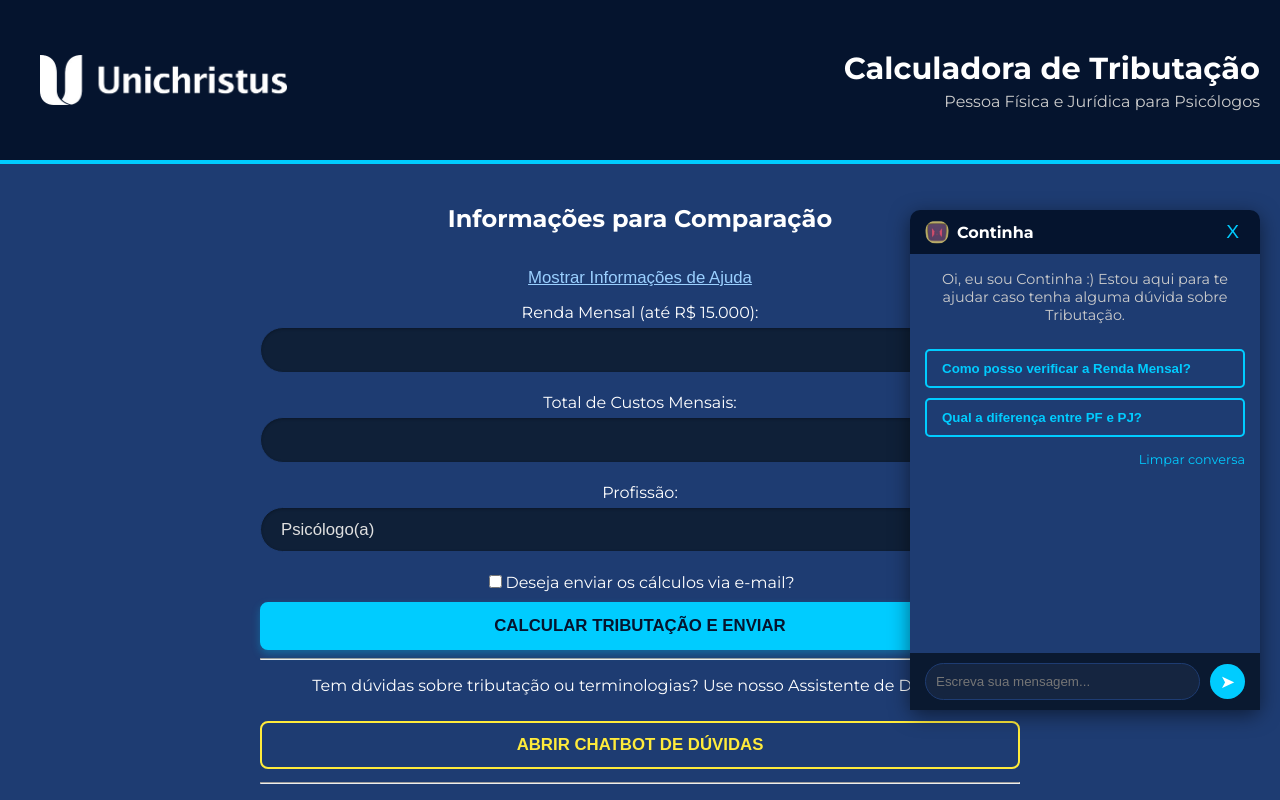
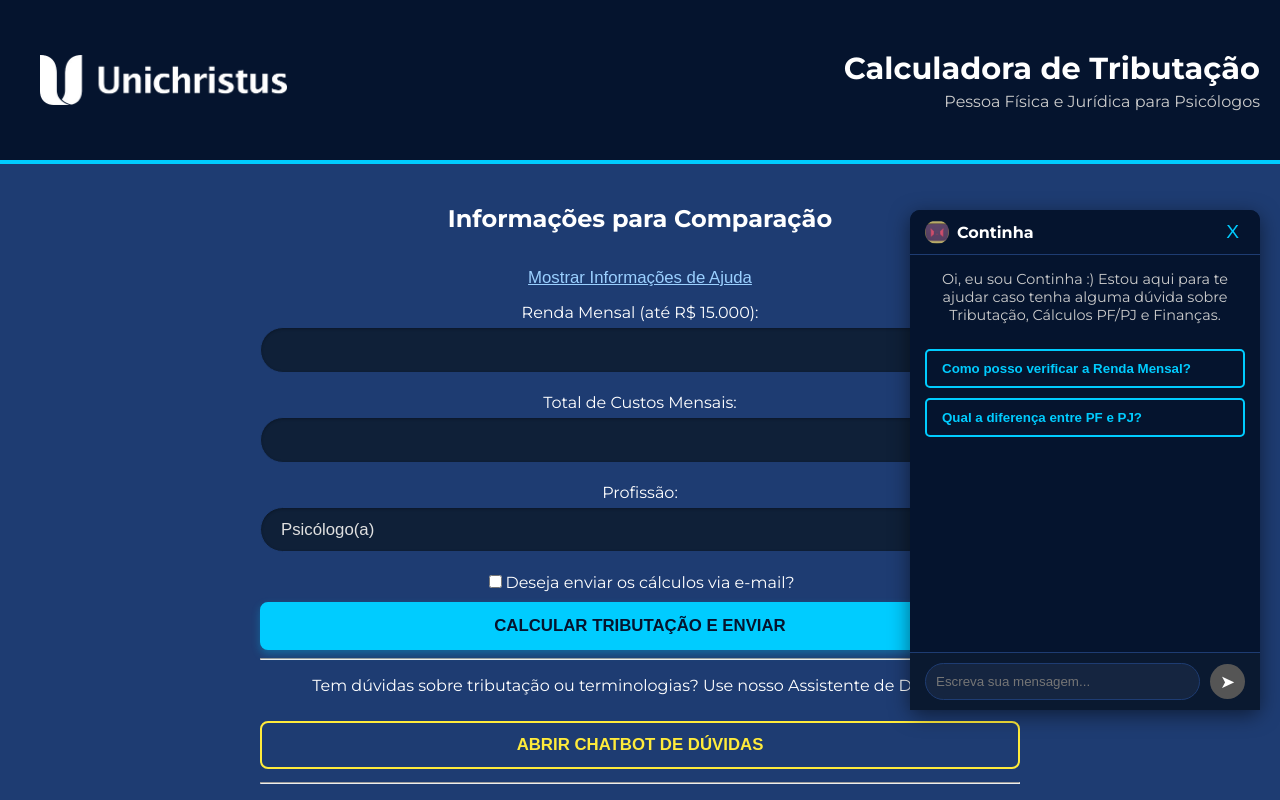
Before and after one commit to Kittymori/Projeto_React_CMJS, a React (Vite) app in the folder projeto-react/: page / in a window 1280 px wide. Both pictures are taken after a click on the button "ABRIR CHATBOT DE DÚVIDAS". Shown: the top 800 px of the page. Built offline with nearby package versions, Linux system fonts and the light colour scheme; the HTML template or start-up script is replaced by a standard one.

Commit message:
Integração com Gemini, Melhorias no Chatbot e Ajustes de UI.
- Integrado o chatbot com a API Gemini 2.5 Flash Preview.
- Adicionado botão flutuante (ChatbotToggle.jsx).
- Melhorada as opções iniciais e interações com o chatbot.
- Ajustes visuais no painel do chatbot.

```diff
--- a/projeto-react/package.json
+++ b/projeto-react/package.json
@@ -10,6 +10,7 @@
     "preview": "vite preview"
   },
   "dependencies": {
+    "@google/genai": "^1.27.0",
     "react": "^19.1.1",
     "react-dom": "^19.1.1",
     "react-hook-form": "^7.65.0",
--- a/projeto-react/src/App.jsx
+++ b/projeto-react/src/App.jsx
@@ -4,6 +4,7 @@ import CalculadoraForm from './components/CalculadoraForm.jsx';
 import Header from './components/Header';
 import Footer from './components/Footer';
 import ChatbotUI from './components/Chatbot/ChatbotUI.jsx';
+import ChatbotToggle from './components/Chatbot/ChatbotToggle.jsx';
 import ResultadoComparacao from './components/ResultadoComparacao.jsx';
 
 import './App.css';
@@ -123,6 +124,8 @@ function App() {
                 </Routes>
 
                 {isChatOpen && <ChatbotUI onClose={toggleChat} />}
+                {!isChatOpen && <ChatbotToggle isOpen={isChatOpen} onClick={toggleChat} />}
+
             </main>
 
             <Footer />
--- /dev/null
+++ b/projeto-react/src/components/Chatbot/ChatbotToggle.jsx
@@ -0,0 +1,60 @@
+import React, { useState } from 'react';
+import IconChatbot from './IconChatbot';
+import chatIcon from '../../assets/iconChatbotR.png';
+
+const ChatbotToggle = ({ isOpen, onClick }) => {
+  const [isHovered, setIsHovered] = useState(false);
+
+  return (
+    <>
+      {isHovered && (
+        <div style={{
+          position: 'fixed',
+          bottom: '90px',
+          right: '20px',
+          backgroundColor: '#ffffff',
+          color: '#0a1930',
+          padding: '8px 12px',
+          borderRadius: '12px',
+          boxShadow: '0 2px 6px rgba(0,0,0,0.2)',
+          fontSize: '14px',
+          zIndex: 1000
+        }}>
+          Continha está pronta para te ajudar 💡
+        </div>
+      )}
+
+      <button
+        onClick={onClick}
+        onMouseEnter={() => setIsHovered(true)}
+        onMouseLeave={() => setIsHovered(false)}
+        style={{
+          position: 'fixed',
+          bottom: '20px',
+          right: '20px',
+          zIndex: 1000,
+
+          backgroundColor: '#00ccff',
+          color: '#0a1930',
+          border: 'none',
+          borderRadius: '50%',
+          width: '60px',
+          height: '60px',
+          cursor: 'pointer',
+          boxShadow: '0 4px 10px rgba(0, 0, 0, 0.5)',
+
+          display: 'flex',
+          alignItems: 'center',
+          justifyContent: 'center',
+          transition: 'background-color 0.3s, transform 0.1s'
+        }}
+        aria-expanded={isOpen}
+        aria-label="Abrir Assistente de Dúvidas"
+      >
+        <IconChatbot src={chatIcon} alt="Ícone do Chatbot" size="32px" isRounded={true} />
+      </button>
+    </>
+  );
+};
+
+export default ChatbotToggle;
--- a/projeto-react/src/components/Chatbot/ChatbotUI.jsx
+++ b/projeto-react/src/components/Chatbot/ChatbotUI.jsx
@@ -1,6 +1,29 @@
-import React, { useState } from 'react';
-import IconChatbot from './IconChatbot';
-import IconContinha from '../../assets/iconChatbotR.png';
+import React, { useState, useRef, useEffect, useCallback } from 'react';
+import IconeContinha from '../../assets/iconChatbotR.png';
+
+
+const FALLBACK_ICON = 'https://placehold.co/24x24/00ccff/ffffff?text=AI';
+const ICON_SRC = IconeContinha;
+const API_KEY = import.meta.env.VITE_GEMINI_API_KEY || "";
+const API_URL = `https://generativelanguage.googleapis.com/v1beta/models/gemini-2.5-flash-preview-09-2025:generateContent?key=${API_KEY}`;
+const systemInstruction = `Você é a Continha, uma assistente virtual especializada em simplificar informações sobre tributação e cálculos de Pessoa Física (PF) vs Pessoa Jurídica (PJ). Seu objetivo é dar respostas diretas, úteis e amigáveis, sempre no contexto financeiro e tributário. Mantenha as respostas concisas e informativas.`;
+
+
+const IconContinha = ({ src, alt, size, isRounded, style }) => (
+    <img
+        src={src || FALLBACK_ICON}
+        alt={alt}
+        style={{
+            width: size,
+            height: size,
+            borderRadius: isRounded ? '50%' : '0',
+            objectFit: 'cover',
+            ...style
+        }}
+        onError={(e) => { e.target.onerror = null; e.target.src = FALLBACK_ICON; }}
+    />
+);
+
 const ChatOptionButton = ({ text, onClick }) => (
     <button
         onClick={onClick}
@@ -24,15 +47,98 @@ const ChatOptionButton = ({ text, onClick }) => (
     </button>
 );
 
+const Message = ({ message }) => (
+    <div style={{
+        display: 'flex',
+        justifyContent: message.role === 'user' ? 'flex-end' : 'flex-start',
+        marginBottom: '10px'
+    }}>
+        <div style={{
+            maxWidth: '80%',
+            padding: '10px 15px',
+            borderRadius: '18px',
+            backgroundColor: message.role === 'user' ? '#00ccff' : '#152540',
+            color: message.role === 'user' ? '#05142e' : 'white',
+            wordWrap: 'break-word',
+            whiteSpace: 'pre-wrap',
+            boxShadow: '0 2px 5px rgba(0,0,0,0.2)',
+            fontSize: '0.9em',
+            lineHeight: '1.4'
+        }}>
+            {message.text}
+        </div>
+    </div>
+);
+
+
 const ChatbotUI = ({ onClose }) => {
     const [inputText, setInputText] = useState('');
+    const [messages, setMessages] = useState([]);
+    const [isLoading, setIsLoading] = useState(false);
+    const messagesEndRef = useRef(null);
+
+    const revertUserMessage = useCallback(() => {
+        setMessages(prevMessages => prevMessages.slice(0, -1));
+    }, []);
+
+    useEffect(() => {
+        messagesEndRef.current?.scrollIntoView({ behavior: "smooth" });
+    }, [messages]);
+
+    const handleSendMessage = async (text) => {
+    if (!text.trim()) return;
+
+    const userMessage = { role: 'user', text };
+    setMessages(prev => [...prev, userMessage]);
+    setInputText('');
+    setIsLoading(true);
+
+    try {
+        const payload = {
+        contents: [{ role: 'user', parts: [{ text }] }],
+        systemInstruction: {
+            parts: [{ text: systemInstruction }]
+        }
+        };
+
+        const response = await fetch(API_URL, {
+        method: 'POST',
+        headers: { 'Content-Type': 'application/json' },
+        body: JSON.stringify(payload)
+        });
+
+        const result = await response.json();
+        const responseText = result?.candidates?.[0]?.content?.parts?.[0]?.text;
+
+        const modelMessage = {
+        role: 'model',
+        text: responseText?.trim() || 'Desculpe, não consegui entender a resposta.'
+        };
+
+        setMessages(prev => [...prev, modelMessage]);
+    } catch (error) {
+        console.error(error);
+        setMessages(prev => [
+        ...prev,
+        { role: 'model', text: 'Ocorreu um erro ao tentar responder. Tente novamente mais tarde.' }
+        ]);
+    } finally {
+        setIsLoading(false);
+    }
+    };
+
+    const handleClearChat = () => {
+        setMessages([]);
+        console.log('Conversa limpa! Olá, eu sou Continha :)');
+    };
+
     const panelStyle = {
         position: 'fixed',
         bottom: '90px',
         right: '20px',
         width: '350px',
         height: '500px',
-        backgroundColor: '#1e3c72',
+        backgroundColor: '#05142eff',
         color: 'white',
         borderRadius: '10px',
         boxShadow: '0 5px 20px rgba(0, 0, 0, 0.5)',
@@ -61,12 +167,28 @@ const ChatbotUI = ({ onClose }) => {
         alignItems: 'center',
     };
 
+    const loadingStyle = {
+        display: 'flex',
+        justifyContent: 'flex-start',
+        alignItems: 'center',
+        padding: '10px 15px',
+        fontSize: '0.8em',
+        color: '#00ccff',
+    };
+
+    const handleKeyDown = (e) => {
+        if (e.key === 'Enter' && !e.shiftKey) {
+            e.preventDefault();
+            handleSendMessage(inputText);
+        }
+    };
+
     return (
         <div style={panelStyle}>
             <div style={headerStyle}>
                 <div style={{ display: 'flex', alignItems: 'center' }}>
-                    <IconChatbot
-                        src={IconContinha}
+                    <IconContinha
+                        src={ICON_SRC}
                         alt="Ícone da Continha"
                         size="24px"
                         isRounded={true}
@@ -84,23 +206,56 @@ const ChatbotUI = ({ onClose }) => {
                     }}>X</button>
                 </div>
             </div>
+
             <div style={{ flexGrow: 1, padding: '15px', overflowY: 'auto' }}>
-                <p style={{ margin: '0 0 15px 0', color: '#ccc', fontSize: '0.9em' }}>
-                    Oi, eu sou Continha :) Estou aqui para te ajudar caso tenha alguma dúvida sobre Tributação.
-                </p>
 
-                <ChatOptionButton text="Como posso verificar a Renda Mensal?" onClick={() => console.log('Opção 1')} />
-                <ChatOptionButton text="Qual a diferença entre PF e PJ?" onClick={() => console.log('Opção 2')} />
+                {messages.length === 0 && (
+                    <>
+                        <p style={{ margin: '0 0 15px 0', color: '#ccc', fontSize: '0.9em' }}>
+                            Oi, eu sou Continha :) Estou aqui para te ajudar caso tenha alguma dúvida sobre Tributação, Cálculos PF/PJ e Finanças.
+                        </p>
 
-                <p style={{ margin: '15px 0 0 0', color: '#00ccff', textAlign: 'right', fontSize: '0.8em', cursor: 'pointer' }}>Limpar conversa</p>
+                        <ChatOptionButton
+                            text="Como posso verificar a Renda Mensal?"
+                            onClick={() => handleSendMessage("Como posso verificar a Renda Mensal?")}
+                        />
+                        <ChatOptionButton
+                            text="Qual a diferença entre PF e PJ?"
+                            onClick={() => handleSendMessage("Qual a diferença entre PF e PJ?")}
+                        />
+                    </>
+                )}
+
+                {messages.map((msg, index) => (
+                    <Message key={index} message={msg} />
+                ))}
+
+                {isLoading && (
+                    <div style={loadingStyle}>
+                        Continha está digitando...
+                    </div>
+                )}
+
+                <div ref={messagesEndRef} />
+
+                {messages.length > 0 && (
+                    <p
+                        style={{ margin: '15px 0 0 0', color: '#00ccff', textAlign: 'right', fontSize: '0.8em', cursor: 'pointer' }}
+                        onClick={handleClearChat}
+                    >
+                        Limpar conversa
+                    </p>
+                )}
             </div>
 
             <div style={inputAreaStyle}>
                 <input
                     type="text"
-                    placeholder="Escreva sua mensagem..."
+                    placeholder={isLoading ? "Aguarde a resposta..." : "Escreva sua mensagem..."}
                     value={inputText}
                     onChange={(e) => setInputText(e.target.value)}
+                    onKeyDown={handleKeyDown}
+                    disabled={isLoading}
                     style={{
                         flexGrow: 1,
                         padding: '10px',
@@ -114,24 +269,23 @@ const ChatbotUI = ({ onClose }) => {
                 />
                 <button
                     style={{
-                        backgroundColor: '#00ccff',
+                        backgroundColor: (isLoading || !inputText.trim()) ? '#555' : '#00ccff',
                         border: 'none',
                         borderRadius: '50%',
                         width: '35px',
                         height: '35px',
                         color: 'white',
-                        cursor: 'pointer',
+                        cursor: (isLoading || !inputText.trim()) ? 'not-allowed' : 'pointer',
                         fontSize: '18px',
                         display: 'flex',
                         alignItems: 'center',
-                        justifyContent: 'center'
+                        justifyContent: 'center',
+                        transition: 'background-color 0.3s'
                     }}
-                    onClick={() => {
-                        console.log("Mensagem enviada:", inputText);
-                        setInputText('');
-                    }}
+                    onClick={() => handleSendMessage(inputText)}
+                    disabled={isLoading || !inputText.trim()}
                 >
-                    ➤
+                    {isLoading ? '...' : '➤'}
                 </button>
             </div>
         </div>
```
Also changed, not shown: projeto-react/src/components/Chatbot/ChatbotTaggle.jsx (deleted, +0 -40 lines), 2 other files (tests, documents, lock files or other folders).
